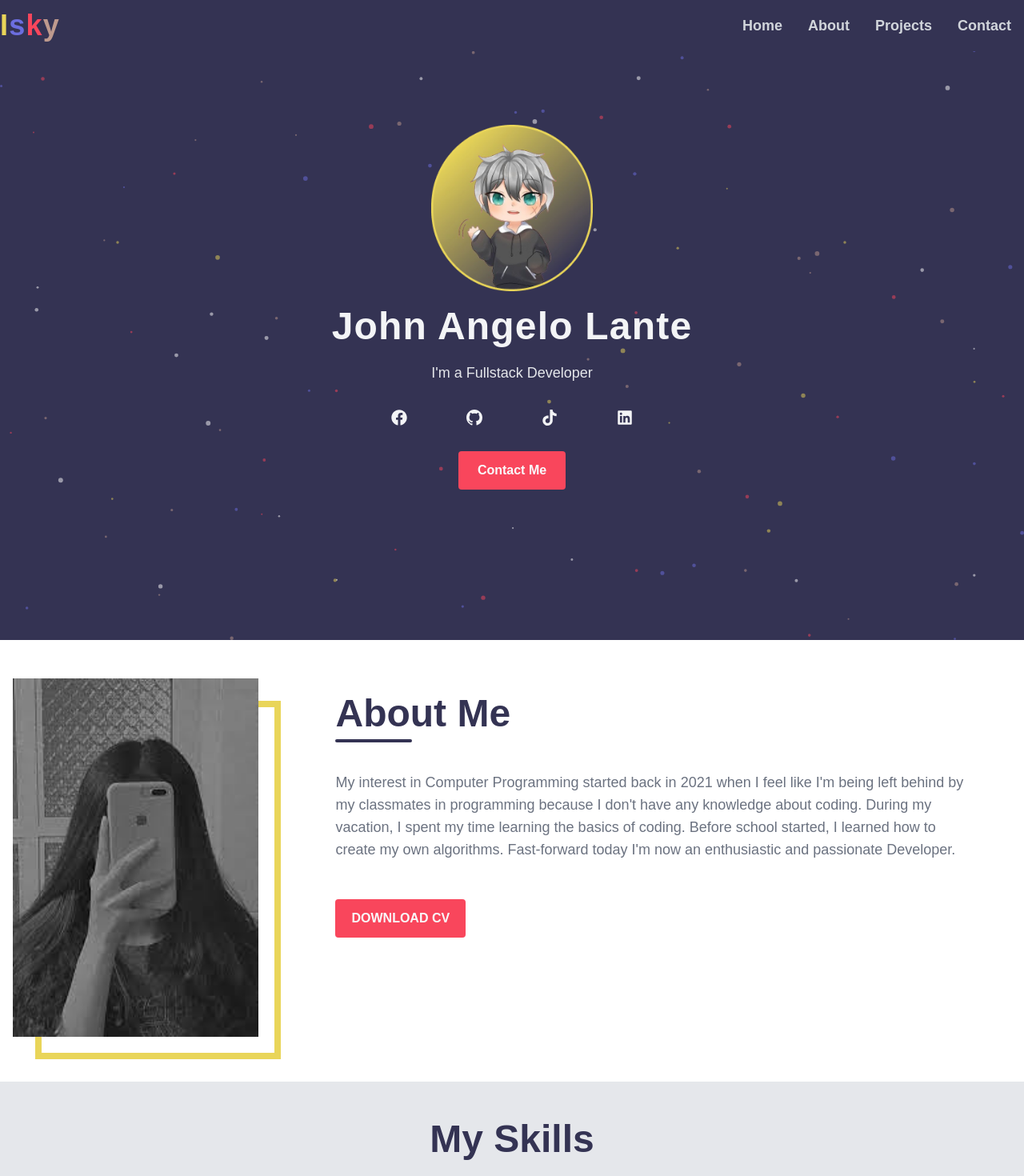
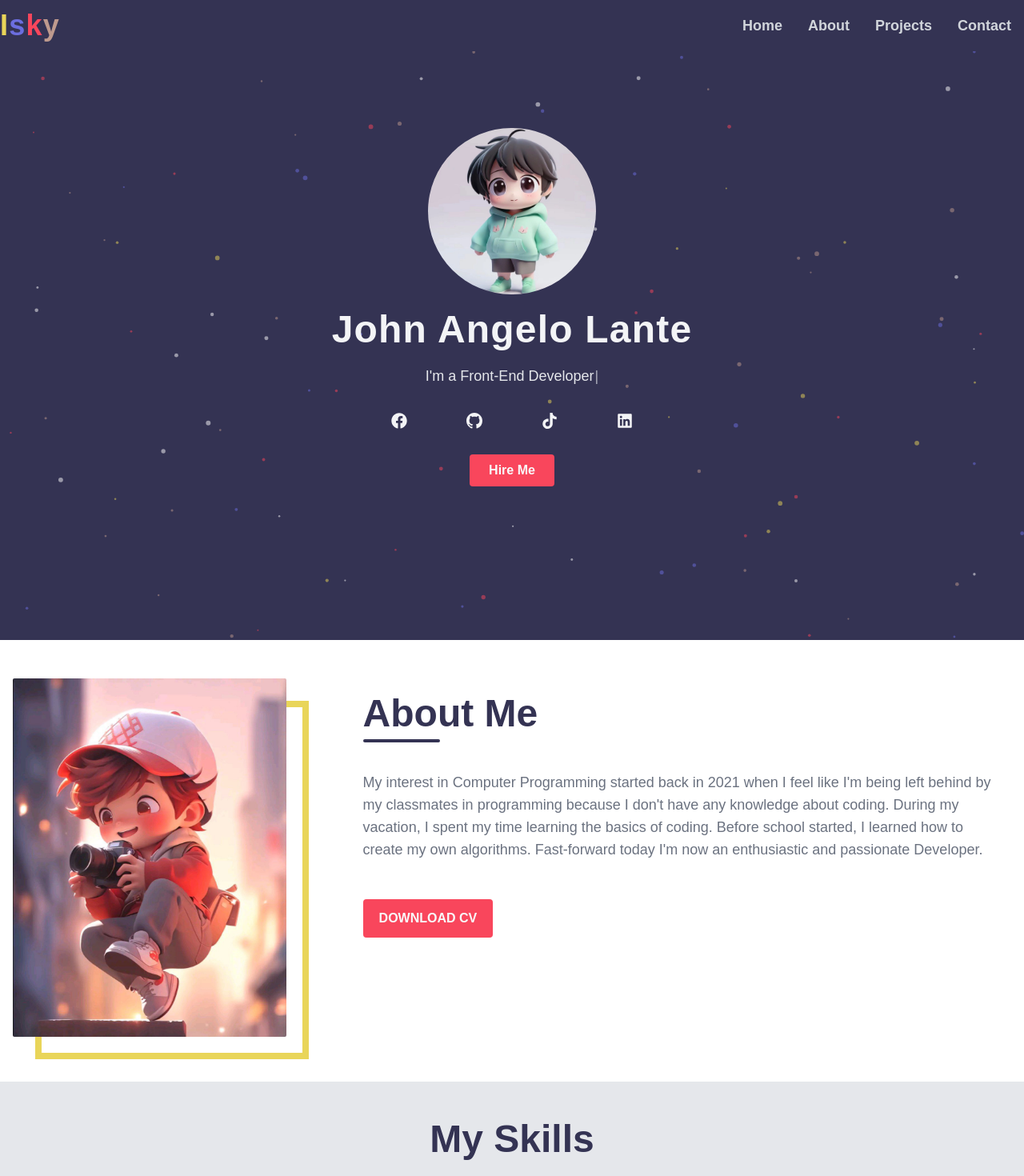
Before and after one commit to astridpx/Portfolio, a React (Vite) app: page / in a window 1280 px wide. Shown: the top 1470 px of the page at 80% size. Built offline with nearby package versions, Linux system fonts and the light colour scheme.

Commit message:
feat & style: Change profile image & Modify some styling

```diff
--- a/src/pages/About.jsx
+++ b/src/pages/About.jsx
@@ -1,5 +1,6 @@
 // import React from 'react'/
-import Profile from "../assets/profile.png";
+// import Profile from "../assets/profile.png";
+import NewProfile from "../assets/newProfile1.jpg";
 import { cardData } from "../helpers/cards-data";
 import Cards from "../components/Skill-Card";
 
@@ -11,7 +12,11 @@ const About = () => {
           <div className="flex items-center  bg-gray-40z0 px-4">
             <div className="flex justify-center gap-x-24 ">
               <div className="w-2/6  cursor-pointer relative z-20  after:absolute after:h-full after:w-full after:-z-10  after:border-8 after:border-main-yellow  after:-bottom-7 after:-right-7 ">
-                <img src={Profile} alt="profile" className="h-[28rem]   " />
+                <img
+                  src={NewProfile}
+                  alt="profile"
+                  className="h-[28rem]  rounded-sm "
+                />
               </div>
 
               <article className="bg-violest-500 w-auto max-w-[50rem]  py-5 space-y-12 ">
@@ -30,7 +35,7 @@ const About = () => {
                 </p>
 
                 <button
-                  className="rounded py-3 px-5 font-semibold bg-main-red text-gray-50 hover:bg-main-red-2 "
+                  className="rounded py-3 px-5 font-semibold bg-main-red text-gray-50 hover:bg-main-red/90"
                   onClick={() => alert("downalod cv")}
                 >
                   DOWNLOAD CV
--- a/src/pages/Home.jsx
+++ b/src/pages/Home.jsx
@@ -1,6 +1,7 @@
 /* eslint-disable react/no-unescaped-entities */
 import Navbar from "../components/Navbar";
-import Chibi from "../assets/chibi-yellow.png";
+// import Chibi from "../assets/chibi-yellow.png";
+import NewProfile from "../assets/newProfile.jpg";
 
 // socmedd icons
 import { FaFacebook, FaLinkedin } from "react-icons/fa";
@@ -9,7 +10,7 @@ import { BsGithub, BsInstagram } from "react-icons/bs";
 import { SiTiktok } from "react-icons/si";
 
 import Particle from "../components/Particle";
-// import Typewriter from "typewriter-effect";
+import Typewriter from "typewriter-effect";
 
 const Home = () => {
   return (
@@ -21,14 +22,17 @@ const Home = () => {
           <Navbar />
           <div className="flex justify-center items-center  h-[90vh]  ">
             <section className="  grid place-items-center gap-y-5 z-10  -translate-y-[5vh] ">
-              <img src={Chibi} alt="Profile" className="h-52 cursor-pointer" />
+              <img
+                src={NewProfile}
+                alt="Profile"
+                className="h-52 cursor-pointer rounded-full"
+              />
               <h1 className="  text-gray-100 text-5xl font-bold tracking-wide">
                 John Angelo Lante
               </h1>
               <p className="  text-gray-200 font-semisbold text-lg">
-                I'm a Fullstack Developer
-              </p>
-              {/* <Typewriter
+                {/* I'm a Fullstack Developer */}
+                <Typewriter
                   options={{
                     strings: [
                       "I'm a Front-End Developer",
@@ -38,7 +42,8 @@ const Home = () => {
                     loop: true,
                     pauseFor: 3000,
                   }}
-              /> */}
+                />
+              </p>
               <div className="flex justify-evenly w-full py-3  ">
                 <FaFacebook
                   className=" text-xl cursor-pointer text-gray-100 "
@@ -59,17 +64,11 @@ const Home = () => {
                 />
               </div>
               <button
-                className="rounded py-3 px-6 font-semibold bg-main-red text-gray-50 hover:bg-main-red-2 "
+                className="rounded py-2 px-6 font-semibold bg-main-red text-gray-50 hover:bg-main-red/80 "
                 onClick={() => alert("downalod cv")}
               >
-                Contact Me
+                Hire Me
               </button>
-              {/* <button
-                className="py-2 px-4 rounded-lg bg-main-red cursor-pointer font-semibold text-base text-gray-100 flex justify-center items-center"
-                onClick={() => alert("Send me an email")}
-              >
-                Hire me
-              </button> */}
             </section>
           </div>
         </div>
--- a/src/pages/Projects.jsx
+++ b/src/pages/Projects.jsx
@@ -7,10 +7,10 @@ const Projects = () => {
     <>
       <div className="h-max w-full bg-main-dark-blue relative py-12">
         <div className="container mx-auto  ">
-          <h1 className="text-center text-gray-100 text-5xl font-bold mb-12">
+          <h1 className="text-center text-gray-200 text-5xl font-bold mb-12">
             My Projects
           </h1>
-          <div className="space-y-8ss">
+          <div className="">
             {/* Projects Cards */}
             {projectsData.map((props) => {
               return (
```
